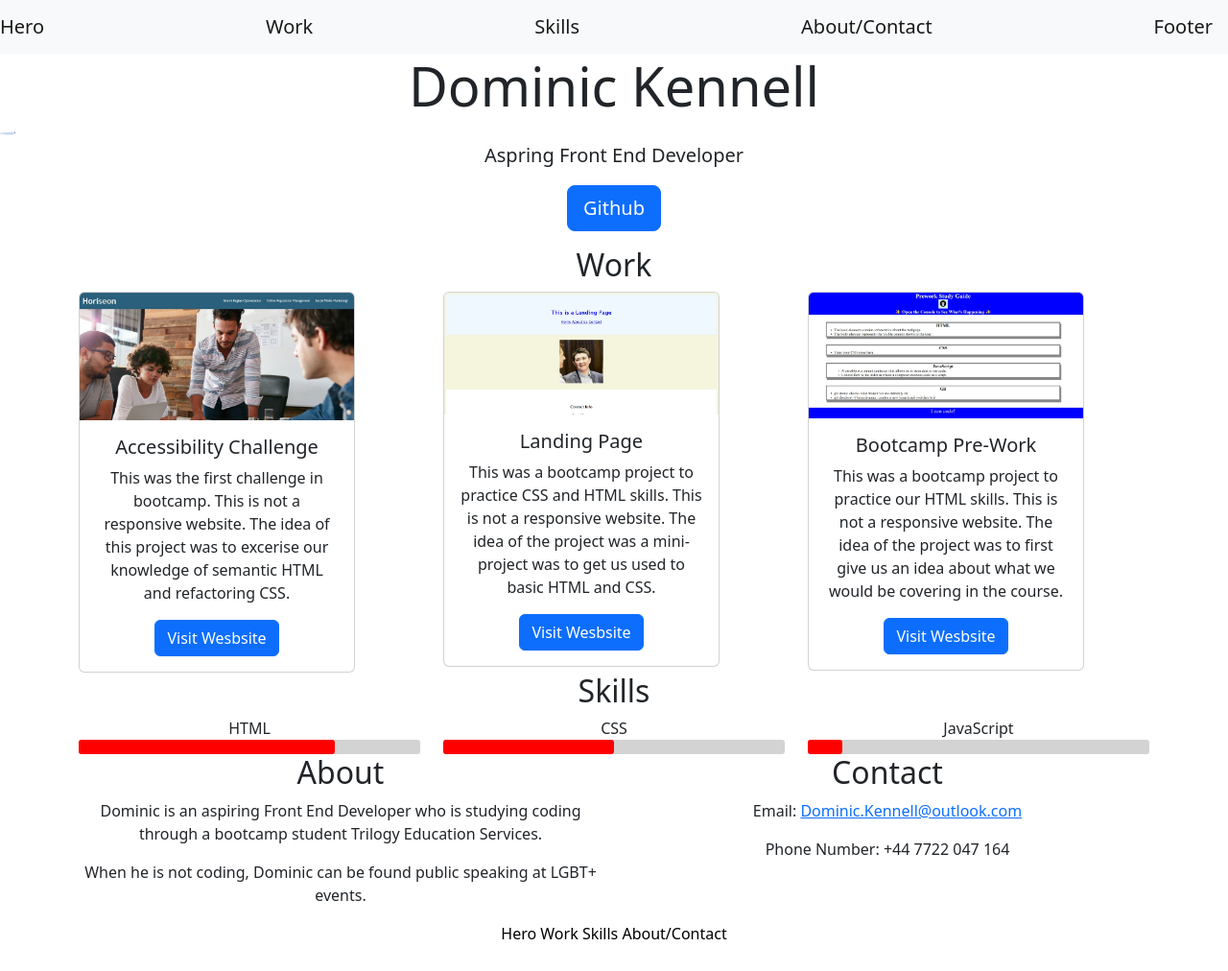
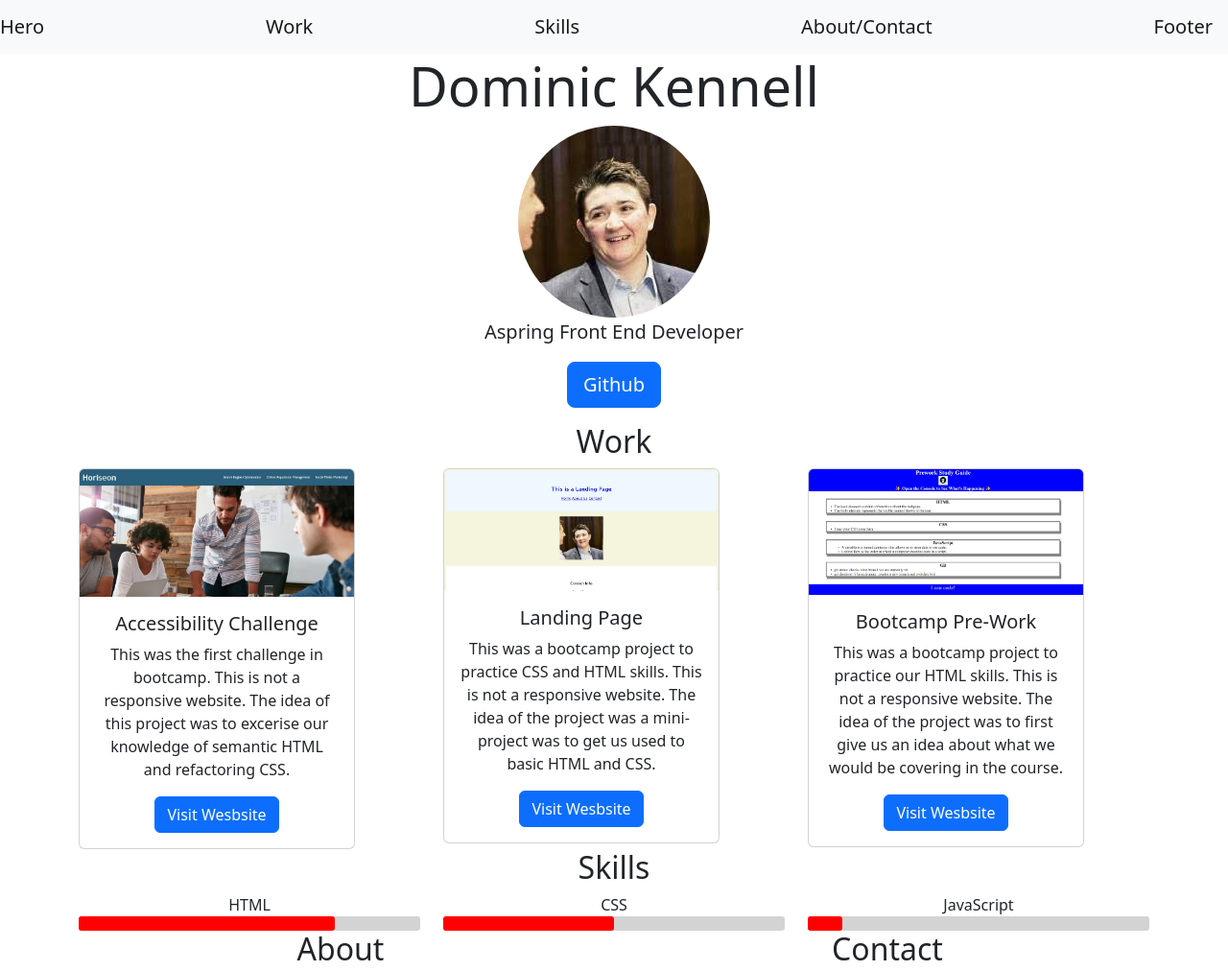
Before and after one commit to DominicKennell/Bootstrap-Portfolio, a plain HTML site: page index.html in a window 1280 px wide. Shown: the top 1012 px of the page at 96% size. Before the commit the page ends 985 px from the top, so only its background shows below. Drawn offline with nearby package versions, Linux system fonts and the light colour scheme; the site is published under a folder, as on GitHub Pages, so addresses that start at the root find nothing.

Commit message:
added . to image

```diff
--- a/index.html
+++ b/index.html
@@ -29,7 +29,7 @@
 
     <secion id="hero" class="jumbotron">
         <h1 class="display-4">Dominic Kennell</h1>
-        <img class="mx-auto d-block img-fluid unlock-icon" src="/images/download.jpg">
+        <img class="mx-auto d-block img-fluid unlock-icon" src="./images/download.jpg">
         <p class="lead">Aspring Front End Developer</p>
         <p class="lead">
             <a class="btn btn-primary btn-lg" href="https://github.com/DominicKennell?tab=repositories"
```
